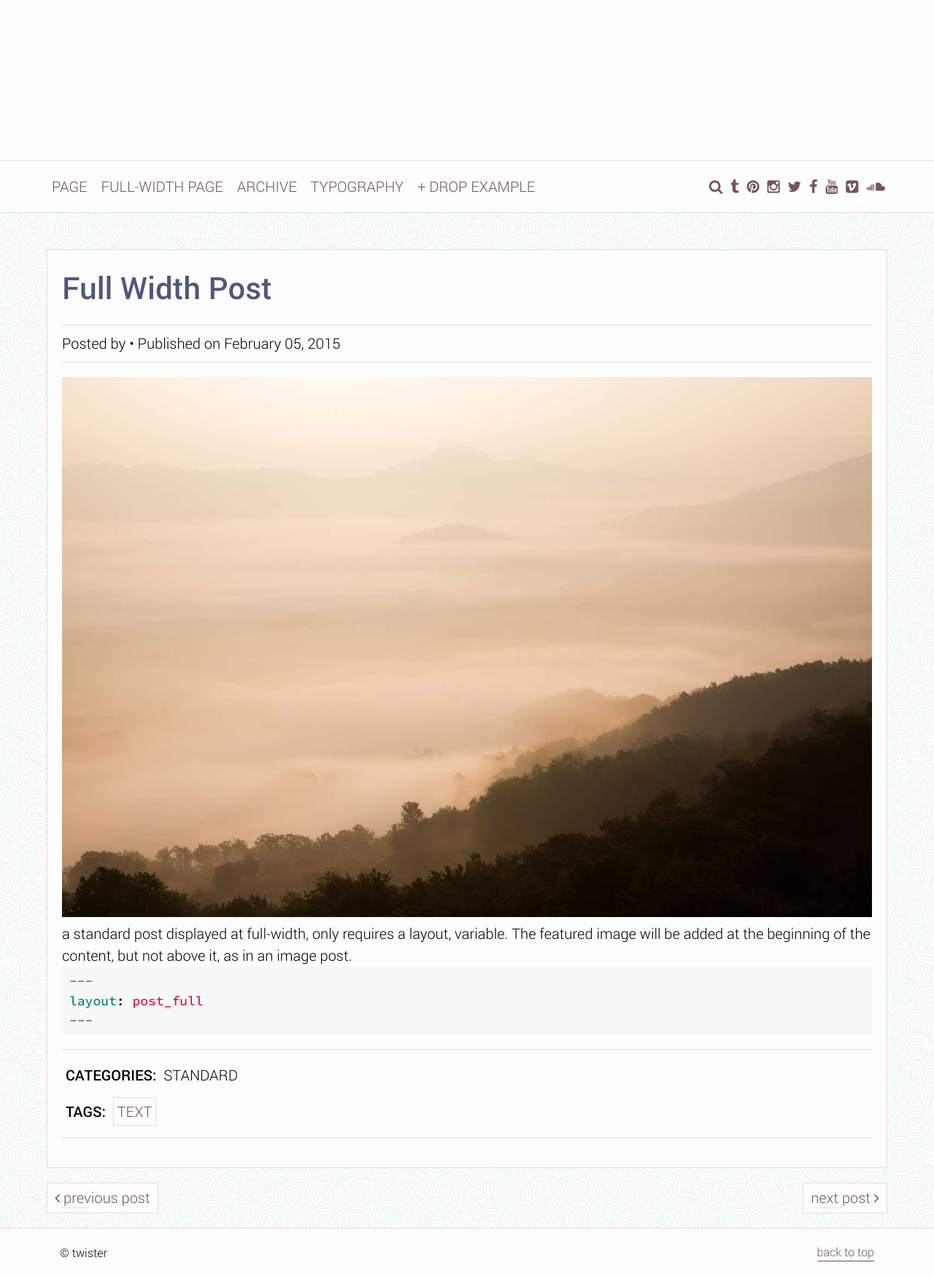
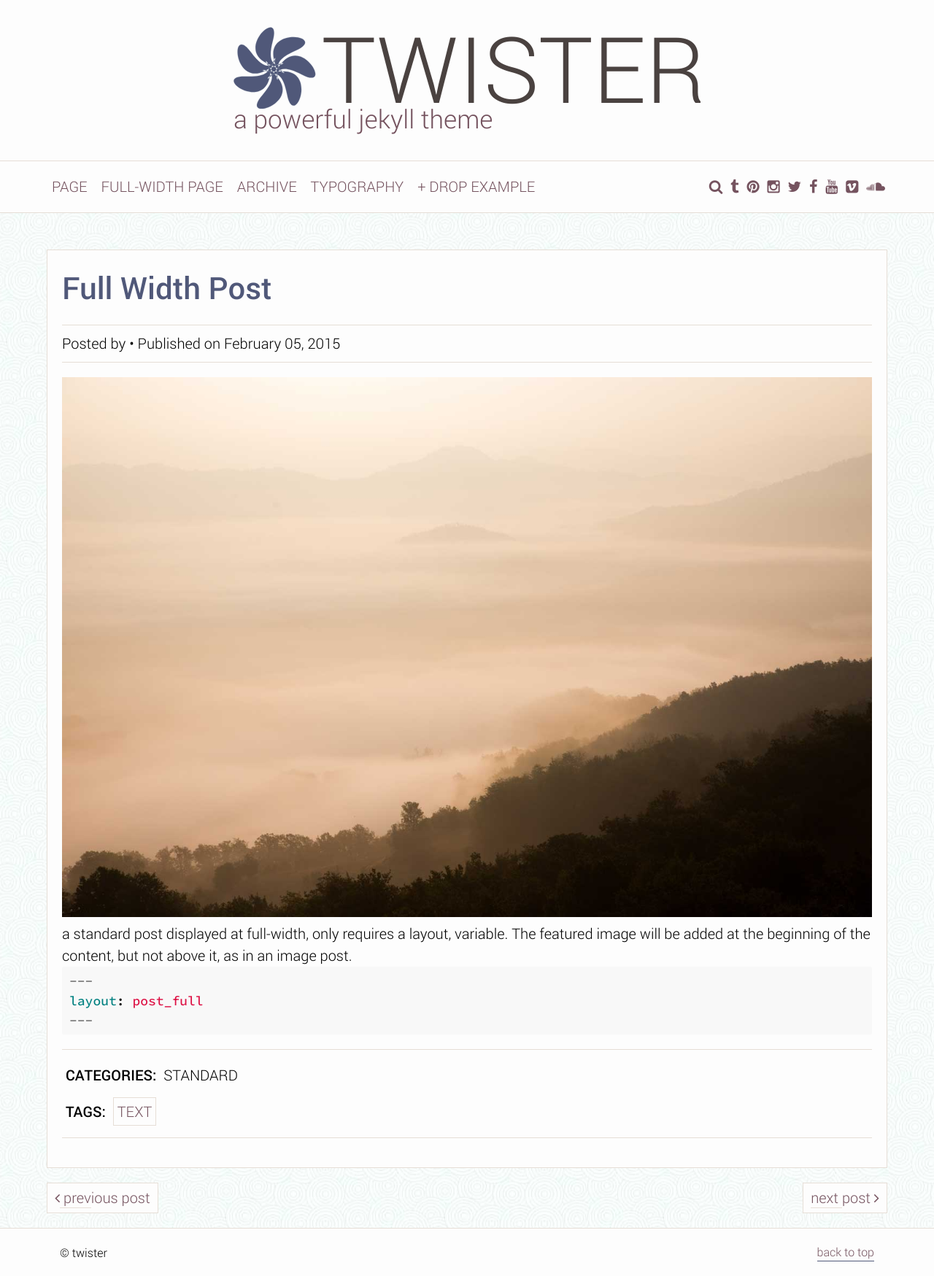
Before and after one commit to test-s/test-s, a Jekyll site: the page built from _posts/2015-02-05-standard-full.md, in a window 1280 px wide. Shown: the whole page at 73% size. Built offline with Jekyll 4.4.1, drawn with Linux system fonts in a browser that asks for light colours.

Commit message:
Update header.html

```diff
--- a/_includes/header.html
+++ b/_includes/header.html
@@ -1,7 +1,7 @@
 <div class="row">
     <a href="{{ site.baseurl | replace: '//', '/' }}/" class="logo noline">
-        <!--{% include full.html %}
+        {% include full.html %}
         {% include logo.html %}
-        {% include icon.html %}-->
+        {% include icon.html %}
     </a>
 </div>
```
